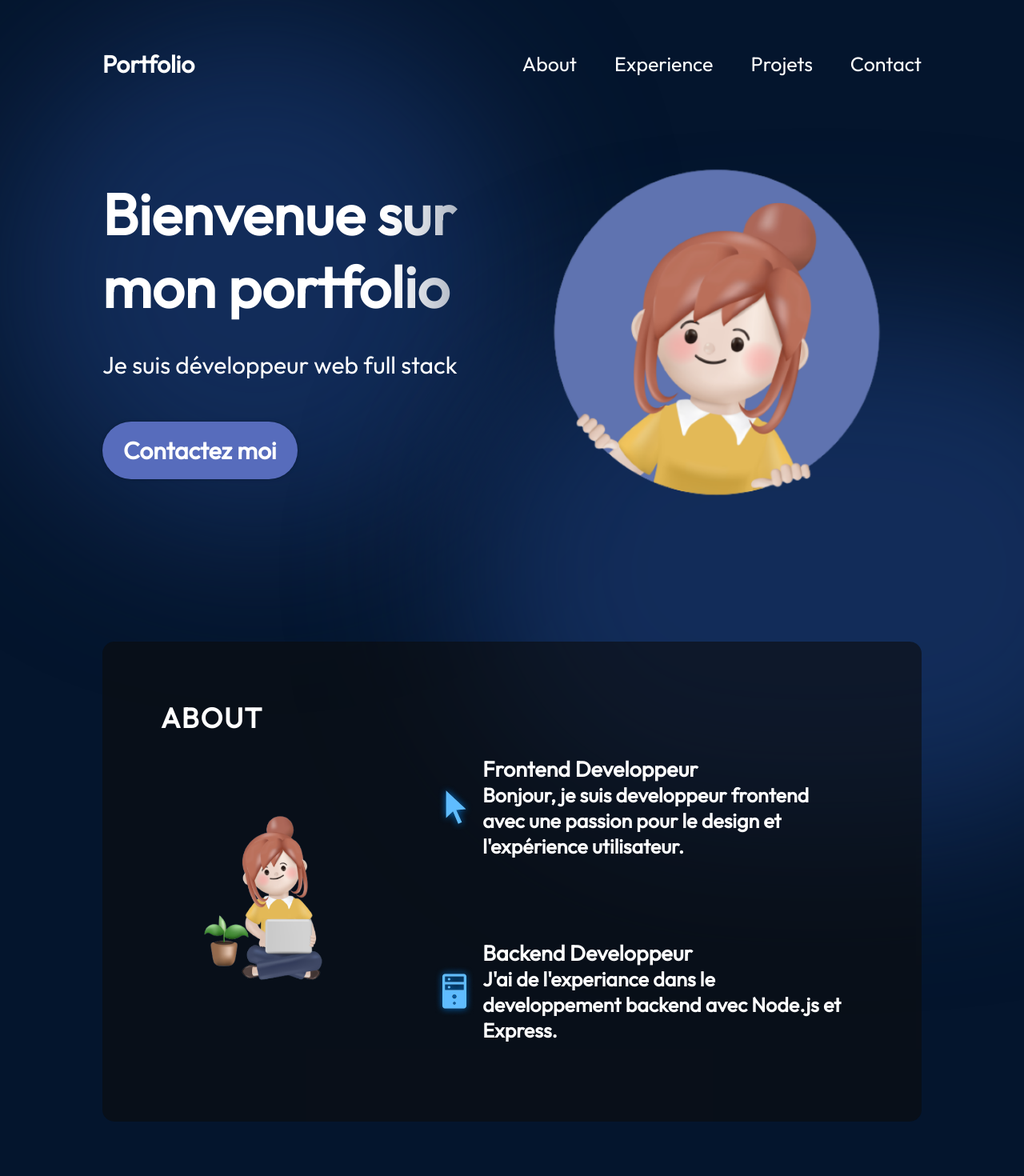
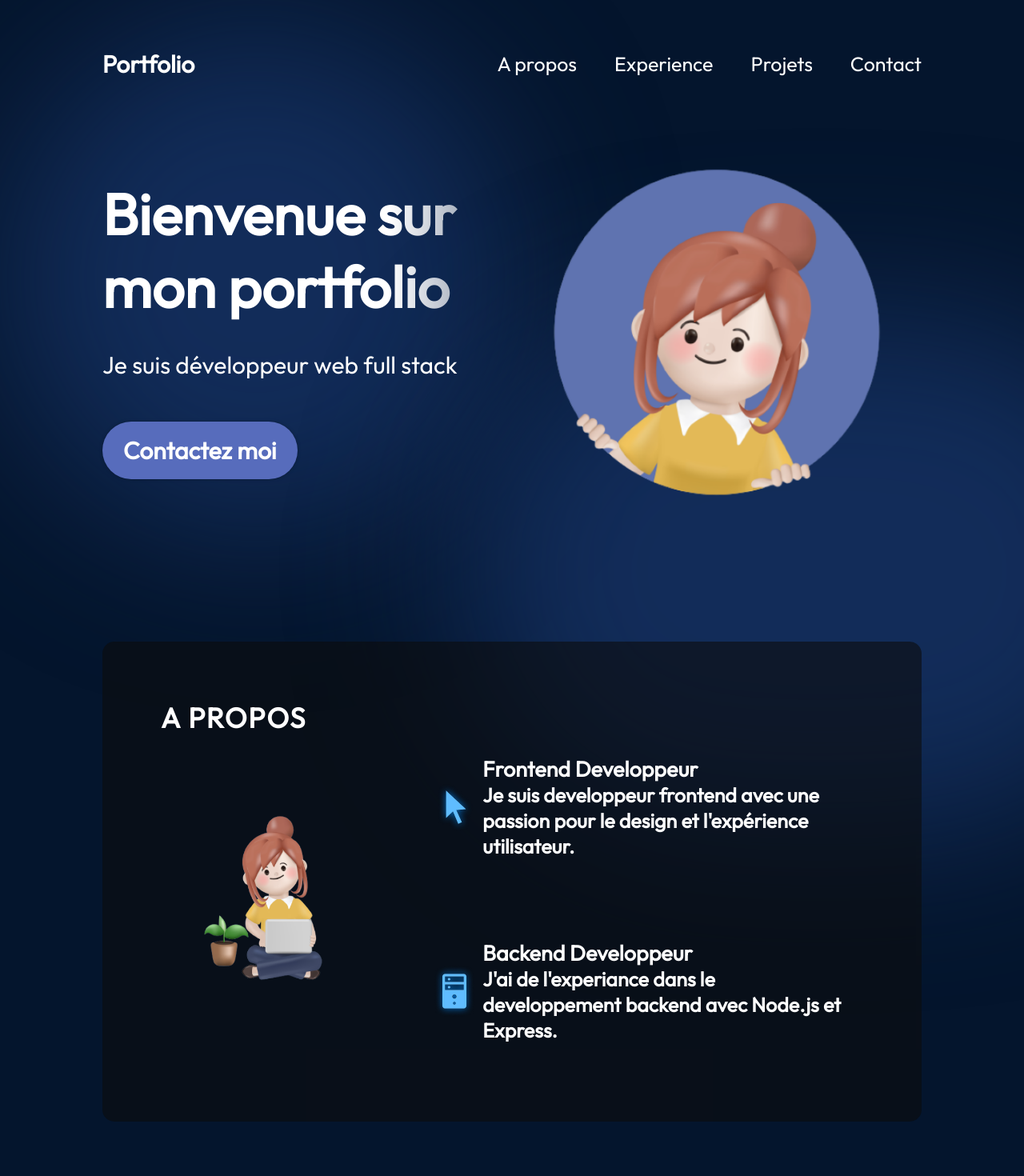
Before and after one commit to bobelbuho/mywebsite, a React (Vite) app: page / in a window 1280 px wide. Shown: the top 1470 px of the page at 80% size. Built offline with nearby package versions, Linux system fonts and the light colour scheme.

Commit message:
translate

```diff
--- a/src/componets/About/About.jsx
+++ b/src/componets/About/About.jsx
@@ -5,7 +5,7 @@ import { getImageUrl } from '../../utils'
 export const About = () => {
     return (
     <section className={styles.container} id="about">
-        <h2 className={styles.title}>About</h2>
+        <h2 className={styles.title}>A propos</h2>
         <div className={styles.content}>
             <img
             src={getImageUrl("about/aboutImage.png")}
@@ -17,7 +17,7 @@ export const About = () => {
                     <div className={styles.auboutItemText}>
                         <h3>Frontend Developpeur</h3>
                         <p>
-                            Bonjour, je suis developpeur frontend avec une passion pour le design et l'expérience utilisateur.
+                            Je suis developpeur frontend avec une passion pour le design et l'expérience utilisateur.
                         </p>
                     </div>
                 </li>
--- a/src/componets/Contact/Contact.jsx
+++ b/src/componets/Contact/Contact.jsx
@@ -25,7 +25,7 @@ export const Contact = () => {
             </li>
             <li className={styles.link}>
                 <img
-                src={getImageUrl("contact/emailIcon.png")}
+                src={getImageUrl("contact/githubIcon.png")}
                 alt="" />
                 <a href="https://github.com/bobelbuho">GitHub</a>
             </li>
--- a/src/componets/Navbar/Navbar.jsx
+++ b/src/componets/Navbar/Navbar.jsx
@@ -27,7 +27,7 @@ export const Navbar = () => {
           onClick={() => setMenuOpen(false)}
         >
           <li>
-            <a href="#about">About</a>
+            <a href="#about">A propos</a>
           </li>
           <li>
             <a href="#experience">Experience</a>
```
